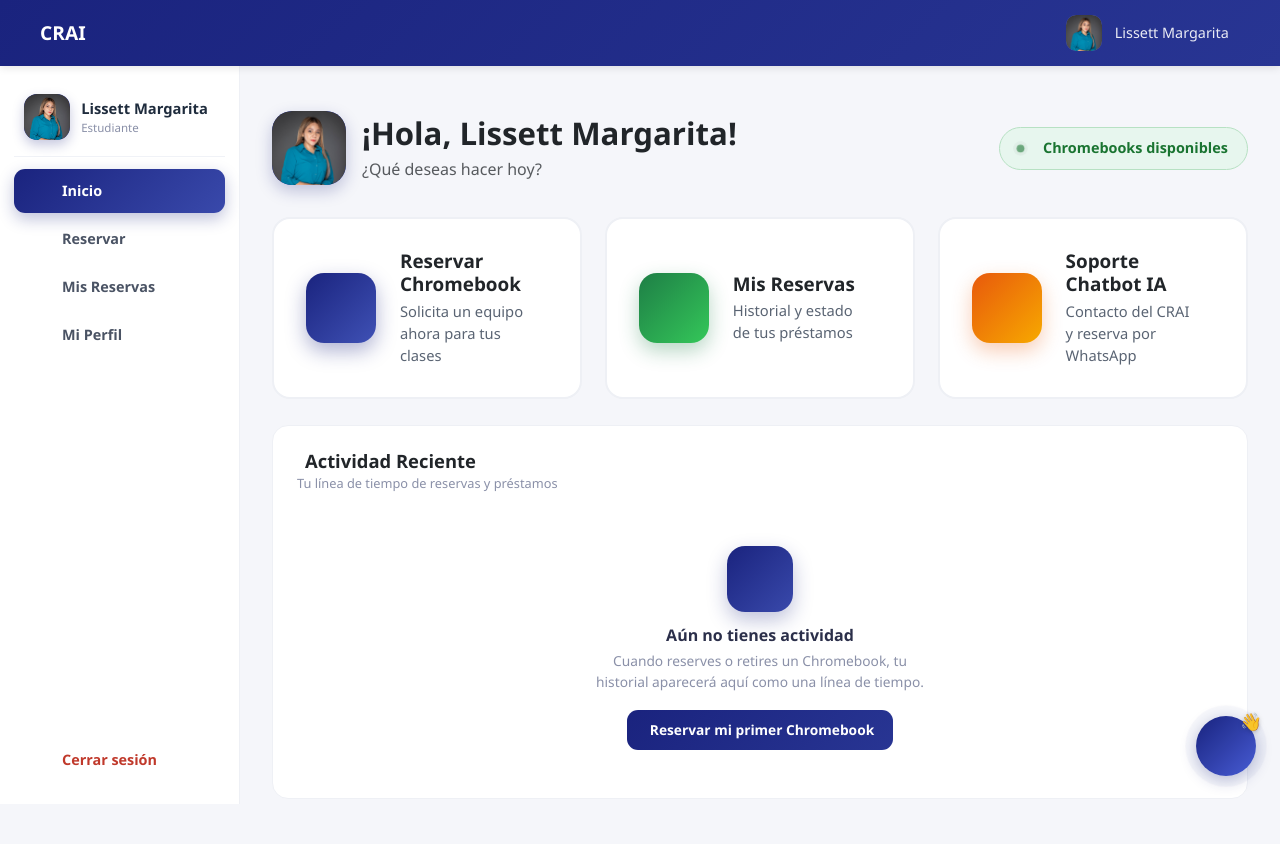
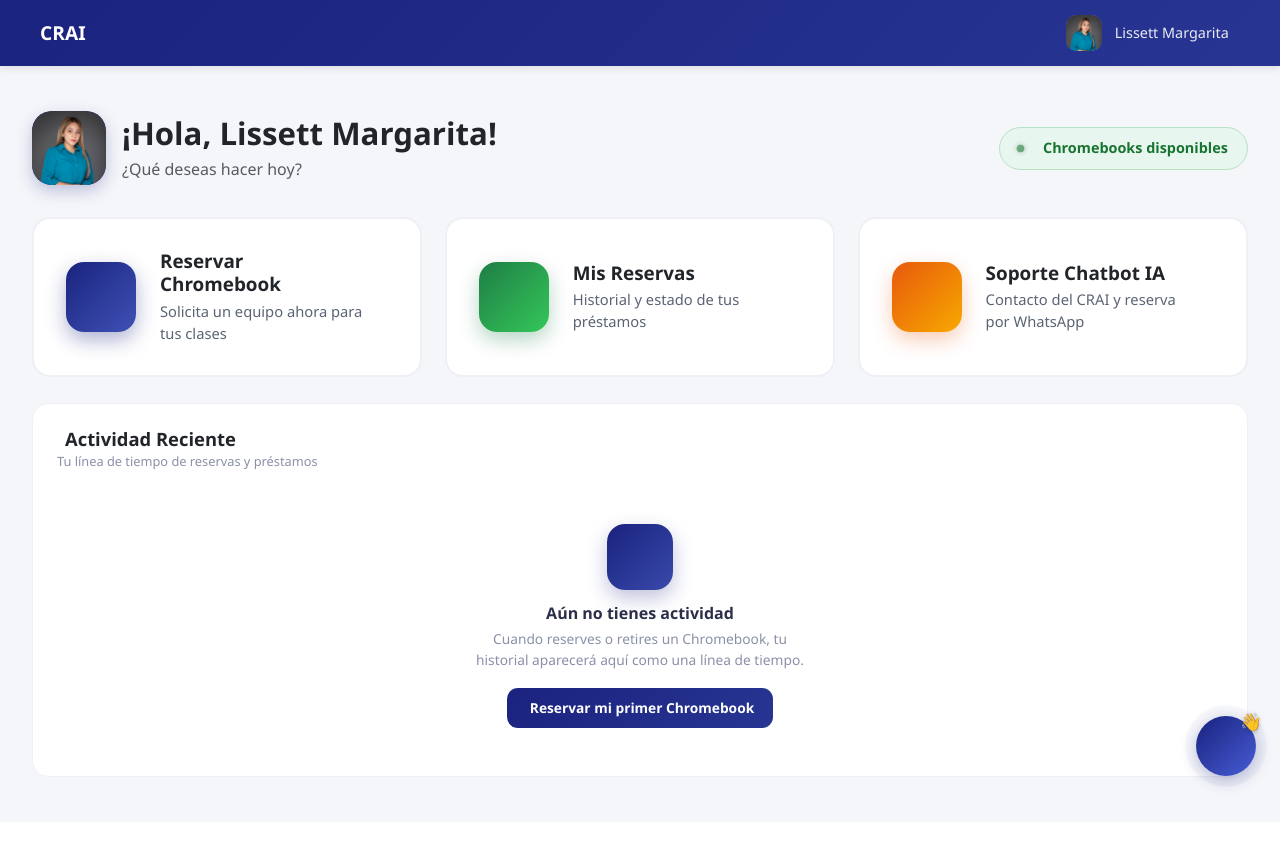
Before and after one commit to AnderProject/crai-chromebook-management, a Django app: page /estudiantes/portal/ in a window 1280 px wide. After the commit the page ends 793 px from the top, so only its background shows below. Run offline with Django 5.2, Linux system fonts and the light colour scheme; a user stored in the database is signed in; data comes from the database, SQL or seed files in the repository; data that the repository does not hold is empty; some libraries are stand-ins or nearby versions.

Commit message:
fix(estudiante): quitar la barra lateral del portal general (Inicio); se mantiene en el resto
Co-Authored-By: Claude Fable 5 <noreply@anthropic.com>

```diff
--- a/templates/estudiantes/portal.html
+++ b/templates/estudiantes/portal.html
@@ -5,7 +5,6 @@
 
 {% block estilos_extra %}
 <link href="{% static 'css/base.css' %}" rel="stylesheet">
-<link href="{% static 'css/sidebar_estudiante.css' %}?v={% now 'U' %}" rel="stylesheet">
 <link href="{% static 'css/portal_estudiante.css' %}?v={% now 'U' %}" rel="stylesheet">
 {% endblock %}
 
@@ -30,8 +29,6 @@
     </nav>
 
     <!-- Contenido principal -->
-    <div class="est-shell">
-    {% include 'estudiantes/_sidebar_estudiante.html' with activo='inicio' %}
     <main class="portal-contenido">
 
         <!-- Header con saludo -->
@@ -113,7 +110,6 @@
         </div>
 
     </main>
-    </div><!-- /est-shell -->
 
     <!-- ========================================== -->
     <!-- MODAL DE SOPORTE                            -->
```
